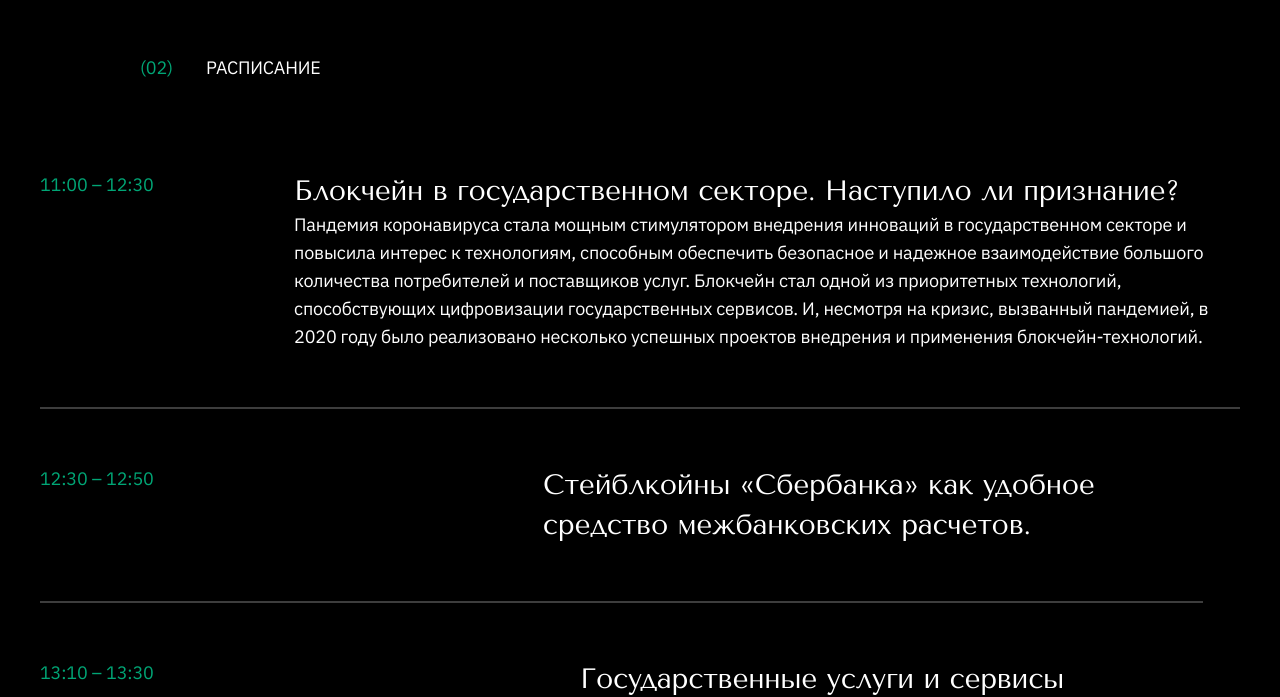
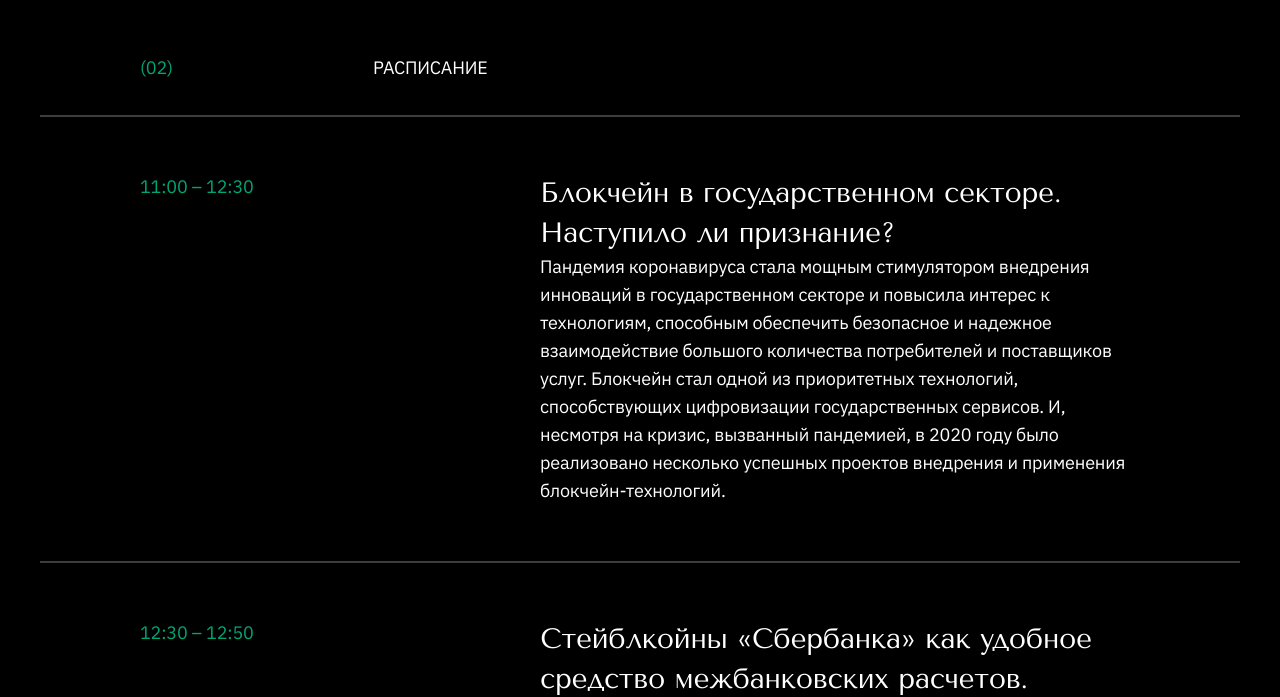
Before and after one commit to lzhabo/waves-conference2020, a React (Create React App) app: page / in a window 1280 px wide. Shown: the part 2244-2941 px from the top of the page. Built offline with nearby package versions, Linux system fonts and the light colour scheme.

Commit message:
love little potato

```diff
--- a/package.json
+++ b/package.json
@@ -4,6 +4,7 @@
   "private": true,
   "dependencies": {
     "@emotion/core": "^10.1.1",
+    "@emotion/react": "^11.1.1",
     "@emotion/styled": "^11.0.0",
     "@testing-library/jest-dom": "^5.11.6",
     "@testing-library/react": "^11.2.0",
--- a/src/components/Devider.tsx
+++ /dev/null
@@ -1,27 +0,0 @@
-import styled from "@emotion/styled";
-import React from "react";
-import Subtitle from "./Subtitle";
-
-interface IProps {
-  num: number;
-  description: string;
-}
-
-const Root = styled.div`
-  display: flex;
-  align-items: center;
-`;
-
-const Devider: React.FC<IProps> = ({ description, num }) => {
-  return (
-    <Root>
-      <Subtitle color={"#00A575"} style={{ padding: "0 33px 0 100px" }}>
-        (0{num})
-      </Subtitle>
-      <Subtitle style={{ textTransform: "uppercase", padding: "33px 0" }}>
-        {description}
-      </Subtitle>
-    </Root>
-  );
-};
-export default Devider;
--- /dev/null
+++ b/src/components/Divider.tsx
@@ -0,0 +1,30 @@
+import styled from "@emotion/styled";
+import React from "react";
+import Subtitle from "./Subtitle";
+
+interface IProps {
+  num: number;
+  description: string;
+  bordered?: boolean;
+}
+
+const Root = styled.div<{ bordered?: boolean }>`
+  display: flex;
+  align-items: center;
+  ${({ bordered }) =>
+    bordered && "border-bottom: 2px solid rgba(255, 255, 255, 0.24)"}
+`;
+
+const Divider: React.FC<IProps> = ({ description, num, bordered }) => {
+  return (
+    <Root bordered={bordered}>
+      <Subtitle color={"#00A575"} style={{ padding: "33px 100px" }}>
+        (0{num})
+      </Subtitle>
+      <Subtitle style={{ textTransform: "uppercase", padding: "33px 100px" }}>
+        {description}
+      </Subtitle>
+    </Root>
+  );
+};
+export default Divider;
--- a/src/components/Event.tsx
+++ b/src/components/Event.tsx
@@ -14,21 +14,23 @@ interface IProps {
 const Root = styled.div`
   display: flex;
   border-bottom: 2px solid rgba(255, 255, 255, 0.24);
-  padding: 56px 0;
   justify-content: space-around;
+  padding: 56px 100px;
+  width: 100%;
 `;
 const Description = styled.div`
   display: flex;
   flex-direction: column;
-  min-width: 660px;
+  width: 100%;
+  max-width: 660px;
 `;
 const Event: React.FC<IProps> = ({ time, title, subtitle }) => {
   return (
     <Root>
-      <FlexContainer>
+      <FlexContainer style={{ flex: 2 }}>
         <Subtitle color={"#00A575"}>{time}</Subtitle>
       </FlexContainer>
-      <Description>
+      <Description style={{ flex: 3 }}>
         <Title>{title}</Title>
         <Subtitle>{subtitle}</Subtitle>
       </Description>
--- a/src/screens/Agenda.tsx
+++ b/src/screens/Agenda.tsx
@@ -3,7 +3,7 @@ import React from "react";
 import Title from "../components/Title";
 import money from "../assets/money.svg";
 import man from "../assets/man.svg";
-import Devider from "../components/Devider";
+import Divider from "../components/Divider";
 import { FlexContainer } from "../components/FlexContaner";
 
 interface IProps {}
@@ -31,7 +31,7 @@ const Agenda: React.FC<IProps> = () => {
   return (
     <Root>
       <FlexContainer flexDirection={"column"}>
-        <Devider num={1} description={"повестка"} />
+        <Divider num={1} description={"повестка"} />
         <img src={man} alt="man" />
         <Subtitle>
           Самоопределение блокчейн-технологии после <br /> принятия закона о ЦФА
--- a/src/screens/Contacts.tsx
+++ b/src/screens/Contacts.tsx
@@ -1,6 +1,6 @@
 import styled from "@emotion/styled";
 import React from "react";
-import Devider from "../components/Devider";
+import Divider from "../components/Divider";
 import { FlexContainer } from "../components/FlexContaner";
 import Circle from "../components/Circle";
 
@@ -42,7 +42,7 @@ const SubtitleUpper = styled.div`
 const Contacts: React.FC<IProps> = () => {
   return (
     <Root>
-      <Devider num={4} description={"будем на связи"} />
+      <Divider num={4} description={"будем на связи"} />
       <Title>Контакты</Title>
       <FlexContainer justifyContent={"space-around"} padding={"56px 0"}>
         <Circle text={"Напиши привет"} />
--- a/src/screens/Speakers.tsx
+++ b/src/screens/Speakers.tsx
@@ -1,6 +1,6 @@
 import styled from "@emotion/styled";
 import React from "react";
-import Devider from "../components/Devider";
+import Divider from "../components/Divider";
 import speaker from "../assets/speaker.svg";
 import Speaker from "../components/Speaker";
 
@@ -55,7 +55,7 @@ const ScrollContainer = styled.div`
 const Speakers: React.FC<IProps> = () => {
   return (
     <Root>
-      <Devider num={3} description={"Спикеры"} />
+      <Divider num={3} description={"Спикеры"} />
       <ScrollContainer>
         {speakersData.map((speaker, index) => (
           <Speaker {...speaker} key={index} />
--- a/src/screens/TimeTable.tsx
+++ b/src/screens/TimeTable.tsx
@@ -2,7 +2,7 @@ import styled from "@emotion/styled";
 import React from "react";
 import { FlexContainer } from "../components/FlexContaner";
 import Event from "../components/Event";
-import Devider from "../components/Devider";
+import Divider from "../components/Divider";
 
 interface IProps {}
 
@@ -39,7 +39,7 @@ const TimeTableData = [
 const TimeTable: React.FC<IProps> = () => {
   return (
     <Root>
-      <Devider num={2} description={"Расписание"} />
+      <Divider num={2} description={"Расписание"} bordered />
       <FlexContainer flexDirection={"column"}>
         {TimeTableData.map((event, index) => (
           <Event {...event} key={index} />
```
Also changed, not shown: 1 other file (tests, documents, lock files or other folders).
